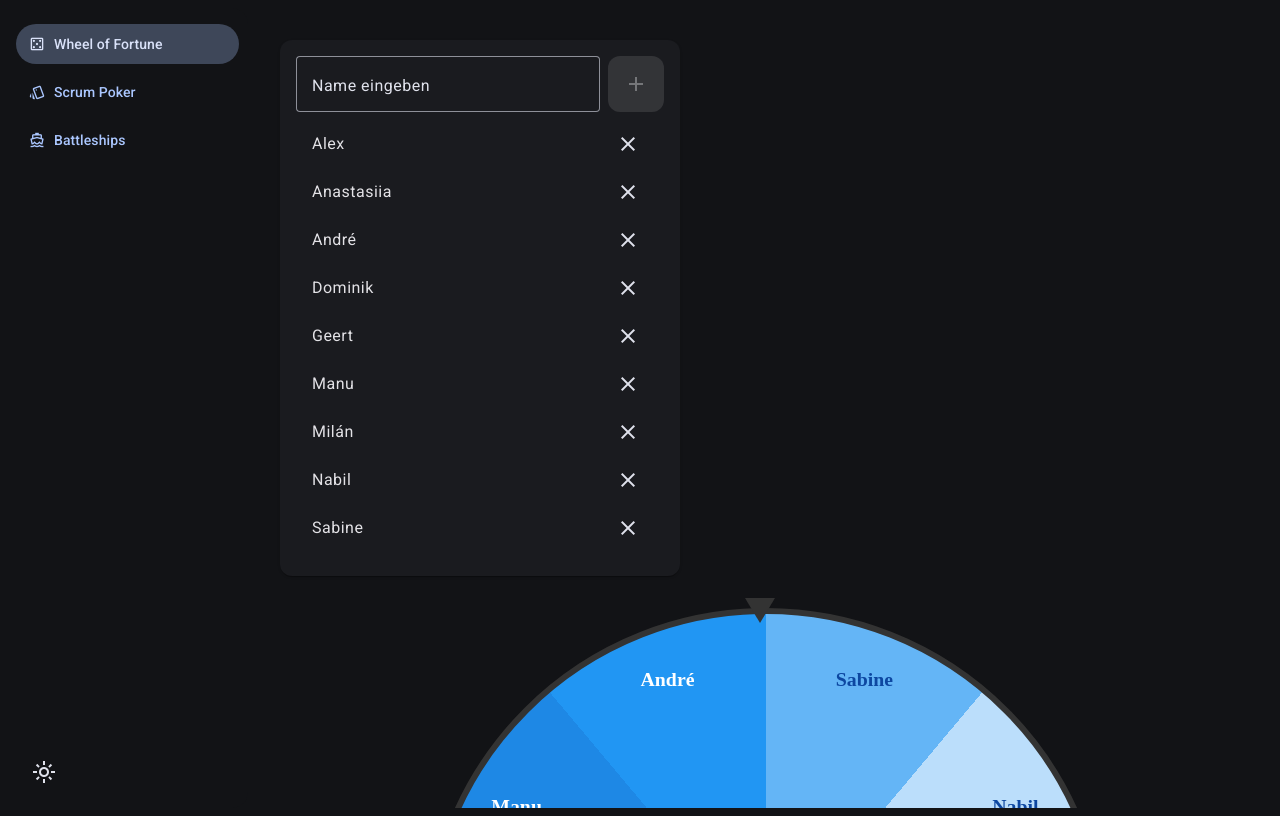
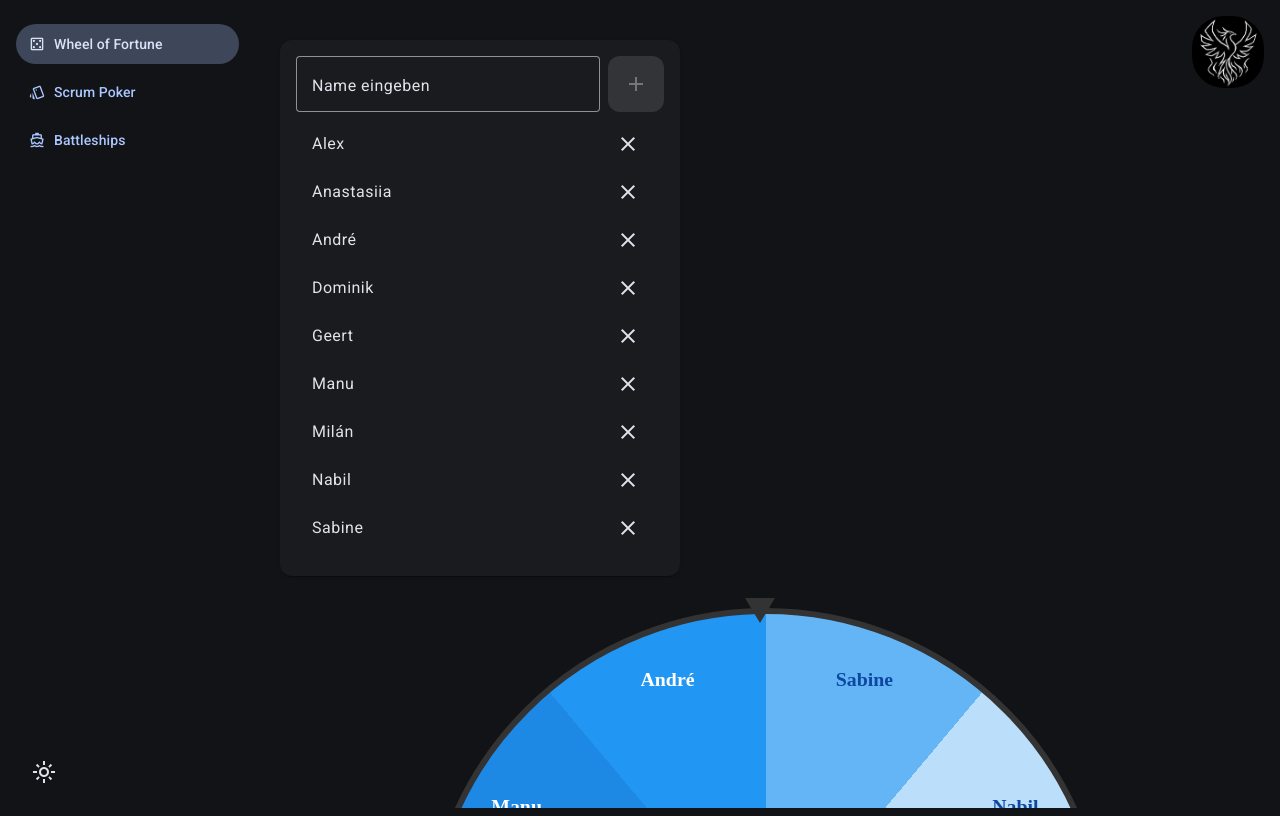
Before and after one commit to papp-milan/claude-vibecode, an Angular app in the folder angular/: page /wheel-of-fortune in a window 1280 px wide. Built offline with nearby package versions, Linux system fonts and the light colour scheme.

Commit message:
new logo

```diff
--- a/angular/src/app/app.component.html
+++ b/angular/src/app/app.component.html
@@ -1,3 +1,4 @@
+<img class="logo" src="/phoenix.png" alt="Phoenix Logo"/>
 <mat-sidenav-container class="app-container">
   <mat-sidenav mode="side" opened class="app-sidenav">
     <div class="sidenav-inner">
--- a/angular/src/app/app.component.scss
+++ b/angular/src/app/app.component.scss
@@ -35,3 +35,12 @@
   justify-content: flex-start;
   padding: 0 0.5rem;
 }
+
+.logo {
+  width: 4.5rem;
+  border-radius: 2rem;
+  position: absolute;
+  right: 1rem;
+  top: 1rem;
+  z-index: 2;
+}
--- a/angular/src/index.html
+++ b/angular/src/index.html
@@ -5,7 +5,7 @@
     <title>Wheel Of Fortune</title>
     <base href="/" />
     <meta name="viewport" content="width=device-width, initial-scale=1" />
-    <link rel="icon" type="image/x-icon" href="logo.png" />
+    <link rel="icon" type="image/x-icon" href="phoenix.png" />
     <link rel="preconnect" href="https://fonts.googleapis.com" />
     <link rel="preconnect" href="https://fonts.gstatic.com" crossorigin />
     <link
```
Also changed, not shown: angular/public/elephant.png (renamed from angular/public/logo.png), angular/public/phoenix.png (added).
